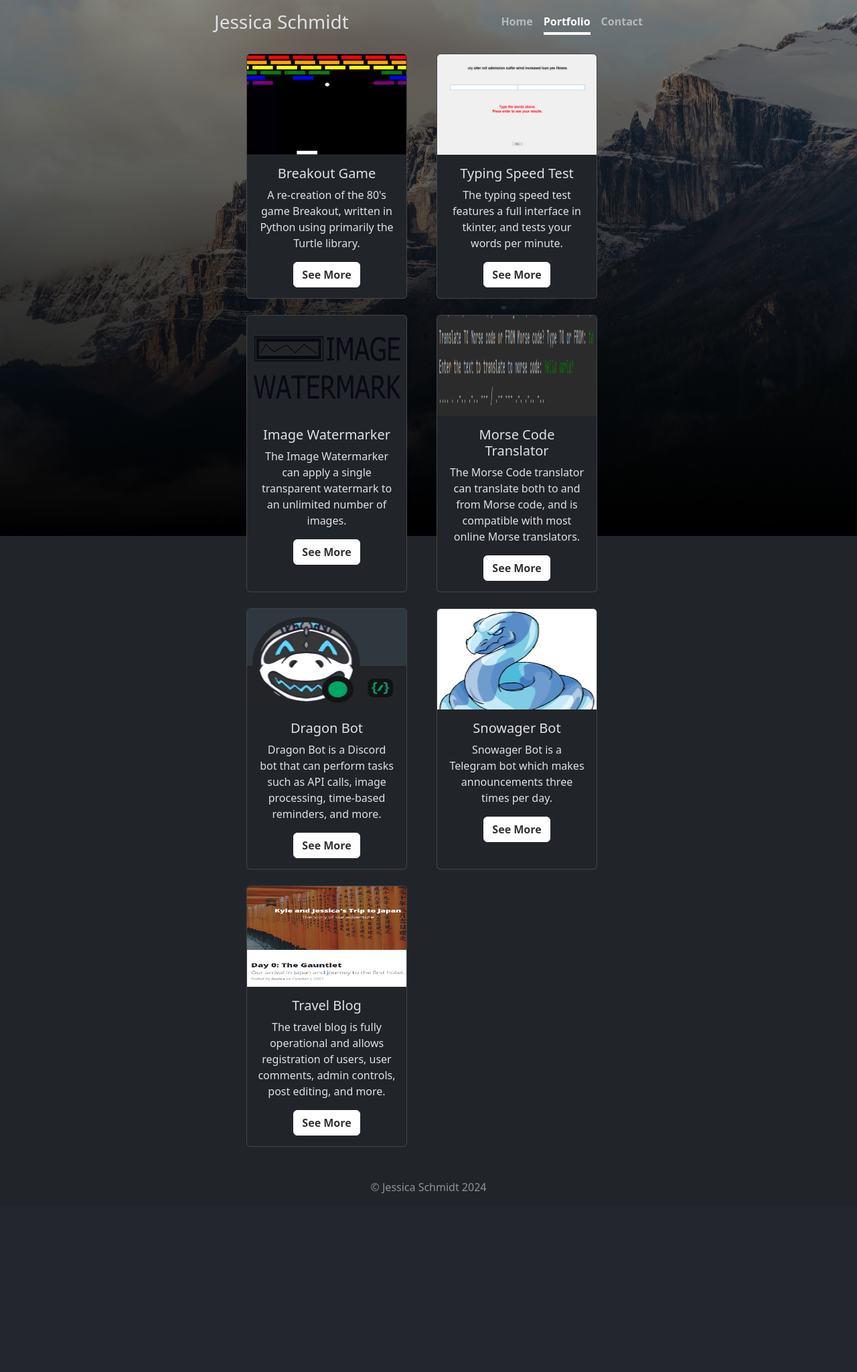
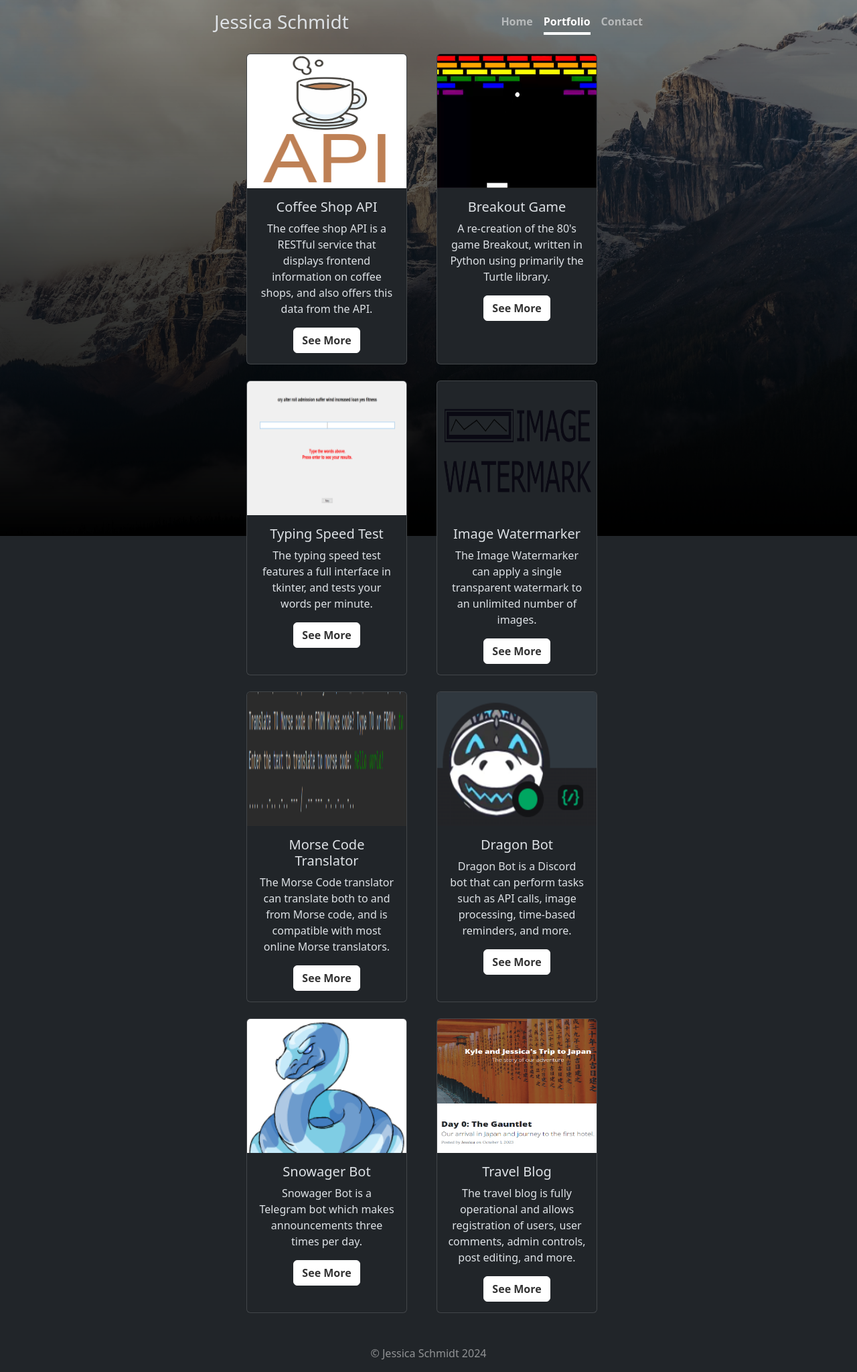
Before and after one commit to thejessimica/portfolio, a Flask app: page /portfolio in a window 1280 px wide. Shown: the whole page at 67% size. Before the commit the page ends 1782 px from the top, so only its background shows below. Run offline with Flask 3, Linux system fonts and the light colour scheme; some libraries are stand-ins or nearby versions.

Commit message:
Add coffee shop API project

```diff
--- a/main.py
+++ b/main.py
@@ -95,6 +95,11 @@ def breakout():
     return render_template("breakout.html")
 
 
+@app.route('/coffeeapi')
+def coffeeapi():
+    return render_template("coffeeapi.html")
+
+
 @app.route('/contact', methods=["GET", "POST"])
 def contact():
     if request.method == "POST":
--- a/templates/portfolio.html
+++ b/templates/portfolio.html
@@ -16,7 +16,19 @@
 <!--    break-->
   <div class="col-sm-6">
       <div class="card h-100" style="width: 15rem;">
-          <img class="card-img-top" src="../static/assets/img/breakout.png" alt="Breakout Icon" width=auto height=150px>
+          <img class="card-img-top" src="../static/assets/img/coffee_api_logo.png" alt="Coffee API Icon" width=auto height=200px>
+          <div class="card-body">
+              <h5 class="card-title">Coffee Shop API</h5>
+              <p class="card-text">The coffee shop API is a RESTful service that displays frontend information on coffee shops, and also offers this data from the API.</p>
+              <a href="{{ url_for('coffeeapi') }}" class="btn btn-light fw-bold border-white bg-white">See More</a>
+          </div>
+      </div>
+  </div>
+<!--    break-->
+<!--    break-->
+  <div class="col-sm-6">
+      <div class="card h-100" style="width: 15rem;">
+          <img class="card-img-top" src="../static/assets/img/breakout.png" alt="Breakout Icon" width=auto height=200px>
           <div class="card-body">
               <h5 class="card-title">Breakout Game</h5>
               <p class="card-text">A re-creation of the 80's game Breakout, written in Python using primarily the Turtle library.</p>
@@ -28,7 +40,7 @@
 <!--    break-->
   <div class="col-sm-6">
       <div class="card h-100" style="width: 15rem;">
-          <img class="card-img-top" src="../static/assets/img/typingspeedthumb.png" alt="Typing Speed Test Icon" width=auto height=150px>
+          <img class="card-img-top" src="../static/assets/img/typingspeedthumb.png" alt="Typing Speed Test Icon" width=auto height=200px>
           <div class="card-body">
               <h5 class="card-title">Typing Speed Test</h5>
               <p class="card-text">The typing speed test features a full interface in tkinter, and tests your words per minute.</p>
@@ -40,7 +52,7 @@
 <!--    break-->
   <div class="col-sm-6">
       <div class="card h-100" style="width: 15rem;">
-          <img class="card-img-top" src="../static/assets/img/watermark_logo.png" alt="An Image Watermarker Icon" width=auto height=150px>
+          <img class="card-img-top" src="../static/assets/img/watermark_logo.png" alt="An Image Watermarker Icon" width=auto height=200px>
           <div class="card-body">
               <h5 class="card-title">Image Watermarker</h5>
               <p class="card-text">The Image Watermarker can apply a single transparent watermark to an unlimited number of images.</p>
@@ -52,7 +64,7 @@
 <!--    break-->
 <div class="col-sm-6">
 <div class="card h-100" style="width: 15rem;">
-  <img class="card-img-top" src="../static/assets/img/morse_code.png" alt="A thumbnail of the morse code demo" height=150px>
+  <img class="card-img-top" src="../static/assets/img/morse_code.png" alt="A thumbnail of the morse code demo" height=200px>
   <div class="card-body">
       <h5 class="card-title">Morse Code Translator</h5>
       <p class="card-text">The Morse Code translator can translate both to and from Morse code, and is compatible with most online Morse translators.</p>
@@ -64,7 +76,7 @@
 <!--    break-->
   <div class="col-sm-6">
       <div class="card h-100" style="width: 15rem;">
-          <img class="card-img-top" src="../static/assets/img/Dragonbot_thumb.png" alt="A Discord Bot Icon" width=auto height=150px>
+          <img class="card-img-top" src="../static/assets/img/Dragonbot_thumb.png" alt="A Discord Bot Icon" width=auto height=200px>
           <div class="card-body">
               <h5 class="card-title">Dragon Bot</h5>
               <p class="card-text">Dragon Bot is a Discord bot that can perform tasks such as API calls, image processing, time-based reminders, and more.</p>
@@ -76,7 +88,7 @@
 <!--    break-->
   <div class="col-sm-6">
       <div class="card h-100" style="width: 15rem;">
-          <img class="card-img-top" src="../static/assets/img/Snowager_thumb.png" alt="A drawing of the Snowager" height=150px>
+          <img class="card-img-top" src="../static/assets/img/Snowager_thumb.png" alt="A drawing of the Snowager" height=200px>
           <div class="card-body">
               <h5 class="card-title">Snowager Bot</h5>
               <p class="card-text">Snowager Bot is a Telegram bot which makes announcements three times per day.</p>
@@ -88,7 +100,7 @@
 <!--    break-->
 <div class="col-sm-6">
   <div class="card h-100" style="width: 15rem;">
-      <img class="card-img-top" src="../static/assets/img/Blog_main.png" alt="An image of a blog" height=150px>
+      <img class="card-img-top" src="../static/assets/img/Blog_main.png" alt="An image of a blog" height=200px>
       <div class="card-body">
           <h5 class="card-title">Travel Blog</h5>
           <p class="card-text">The travel blog is fully operational and allows registration of users, user comments, admin controls, post editing, and more.</p>
```
Also changed, not shown: templates/coffeeapi.html (added, +38 -0 lines), static/assets/img/coffee_api_logo.png (added), static/assets/img/coffeepostman.png (added).
